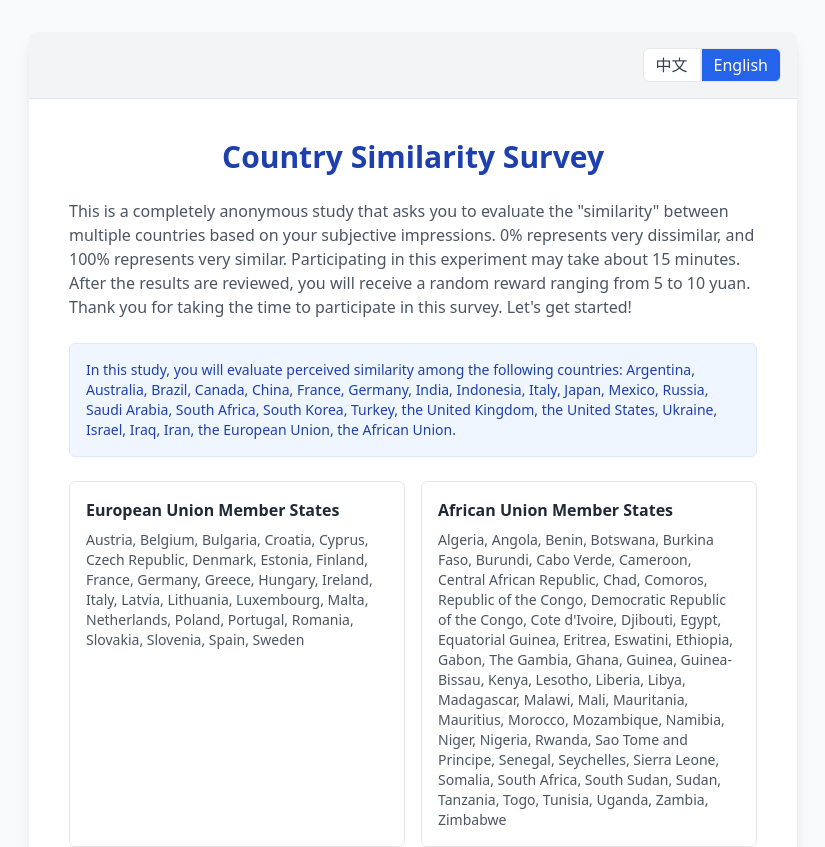
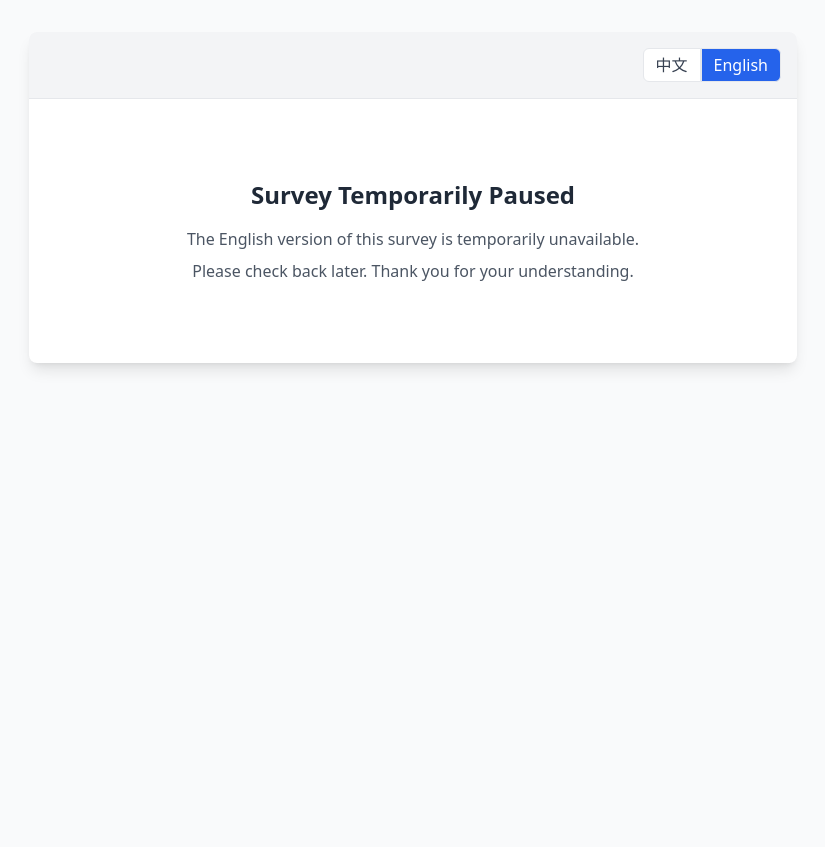
Before and after one commit to inewhero/Combiasation, a Vue app: page /en in a window 1280 px wide. Shown: the top 847 px of the page, without its empty margins (227-1052 px from the left). After the commit the page ends 800 px from the top, so only its background shows below. Built offline with nearby package versions, Linux system fonts and the light colour scheme; no server answers.

Commit message:
feat: temporarily disable english survey interface

```diff
--- a/src/App.vue
+++ b/src/App.vue
@@ -14,6 +14,7 @@ const submissionResult = ref({ duplicate: false });
 const hasDraftForCurrentLanguage = ref(false);
 const showDraftResumeModal = ref(false);
 const questionnaireSessionKey = ref(0);
+const isEnglishSurveyPaused = computed(() => language.value === 'en');
 
 const content = computed(() => surveyData[language.value]);
 
@@ -163,6 +164,19 @@ const finishSurvey = (result = {}) => {
       </div>
 
       <div class="p-6 sm:p-10">
+        <div v-if="isEnglishSurveyPaused" class="text-center py-10">
+          <h2 class="text-2xl font-bold text-gray-800 mb-4">
+            Survey Temporarily Paused
+          </h2>
+          <p class="text-gray-600 mb-2">
+            The English version of this survey is temporarily unavailable.
+          </p>
+          <p class="text-gray-600">
+            Please check back later. Thank you for your understanding.
+          </p>
+        </div>
+
+        <template v-else>
         <LandingPage
           v-if="currentStep === 'landing'"
           :content="content"
@@ -200,11 +214,12 @@ const finishSurvey = (result = {}) => {
             {{ language === 'zh' ? '感谢您的关注。您可以关闭此页面。' : 'Thank you for your interest. You may close this page.' }}
           </p>
         </div>
+        </template>
       </div>
     </div>
 
     <div
-      v-if="showDraftResumeModal"
+      v-if="showDraftResumeModal && !isEnglishSurveyPaused"
       class="fixed inset-0 z-50 flex items-center justify-center bg-black/40 px-4"
     >
       <div class="w-full max-w-md rounded-lg bg-white p-6 shadow-xl">
```
